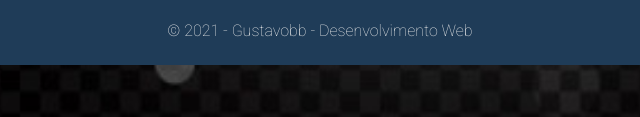
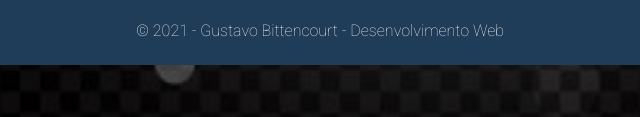
Before and after one commit to Gustavo9908/gustavo9908.github.io, a plain HTML site: page contato1.html in a window 1280 px wide. Shown: the part 680-797 px from the top of the page, 320-960 px from the left. Drawn offline with nearby package versions, Linux system fonts and the light colour scheme.

Commit message:
Update contato1.html

```diff
--- a/contato1.html
+++ b/contato1.html
@@ -78,7 +78,7 @@
 		<div class="linha">
 			<footer>
 				<div class="coluna col12" >
-					<span>&copy; 2021 - Gustavobb - Desenvolvimento Web </span>
+					<span>&copy; 2021 - Gustavo Bittencourt - Desenvolvimento Web </span>
 				</div>
 			</footer>
 
```
